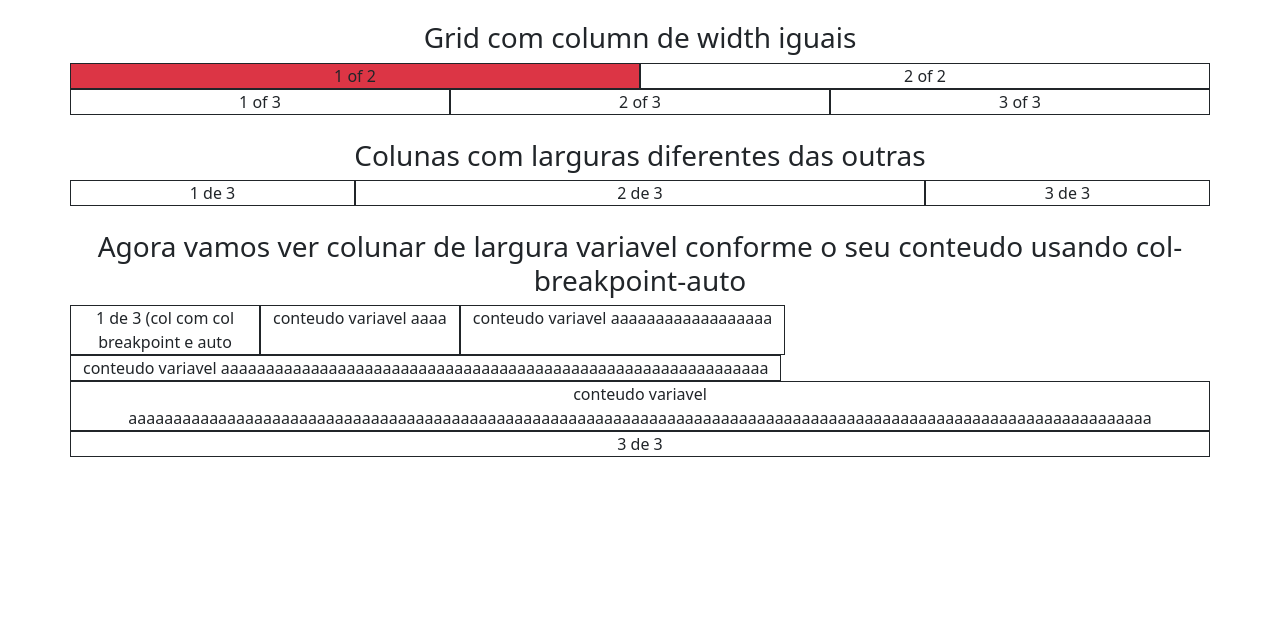
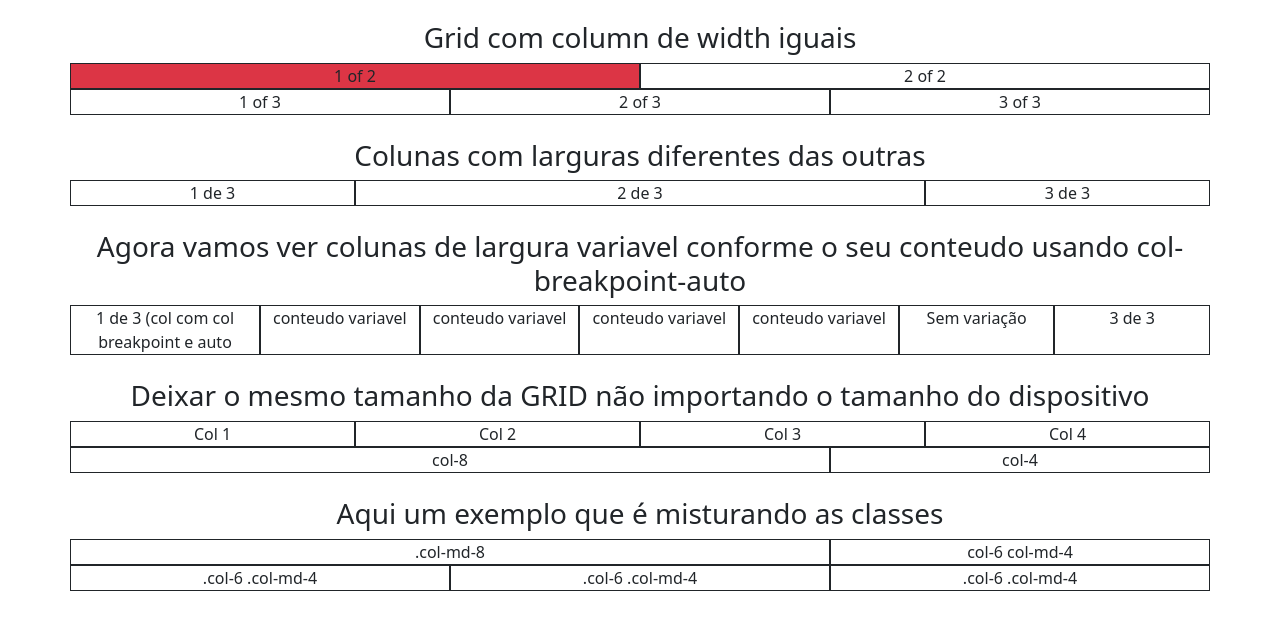
Before and after one commit to washinglopes93/bootstrap5cursowebdesign-, a plain HTML site: page 98-99 2 Documentation.html in a window 1280 px wide. Shown: the part 765-1394 px from the top of the page. Before the commit the page ends 1262 px from the top, so only its background shows below. Drawn offline with nearby package versions, Linux system fonts and the light colour scheme.

Commit message:
Misturando classes na GRID

```diff
--- a/98-99Documentation.html
+++ b/98-99 2 Documentation.html
@@ -142,17 +142,60 @@
 
 <br>
 
-<div class="container text-center"><h3>Agora vamos ver colunar de largura variavel conforme o seu conteudo usando col-breakpoint-auto</h3></div>
+<div class="container text-center"><h3>Agora vamos ver colunas de largura variavel conforme o seu conteudo usando col-breakpoint-auto</h3></div>
 <div class="container text-center">
   <div class="row">
     <div class="col col-lg-2 border border-dark"> 1 de 3 (col com col breakpoint e auto </div>
-    <div class="col-md-auto border border-dark">conteudo variavel aaaa</div>
-    <div class="col-md-auto border border-dark">conteudo variavel aaaaaaaaaaaaaaaaaa</div>
-    <div class="col-md-auto border border-dark">conteudo variavel aaaaaaaaaaaaaaaaaaaaaaaaaaaaaaaaaaaaaaaaaaaaaaaaaaaaaaaaaaaaa</div>
-    <div class="col-md-auto border border-dark">conteudo variavel aaaaaaaaaaaaaaaaaaaaaaaaaaaaaaaaaaaaaaaaaaaaaaaaaaaaaaaaaaaaaaaaaaaaaaaaaaaaaaaaaaaaaaaaaaaaaaaaaaaaaaaaaaaaaaaaaa</div>
+    <div class="col-md-auto border border-dark">conteudo variavel </div>
+    <div class="col-md-auto border border-dark">conteudo variavel </div>
+    <div class="col-md-auto border border-dark">conteudo variavel </div>
+    <div class="col-md-auto border border-dark">conteudo variavel </div>
+    <div class="col border border-dark">Sem variação </div>
     <div class="col col=lg-2 border border-dark">3 de 3</div>
   </div>
 </div>
+
+<!--Sinceramente eu não vi nenhuma diferença e não saberia dizer a aplicação disso-->
+<br>
+
+<!--Aqui eu acredito que ele esta falando sobre classe col-* onde você quer especificar que a grid tenha o mesmo tamanho para dispositivos pequeno
+e grandes.-->
+<!--Eu não devo estar entendo porque estou esquecendo de especionar e alterar o tamanho da tela-->
+
+<div class="container text-center"><h3>Deixar o mesmo tamanho da GRID não importando o tamanho do dispositivo</h3></div>
+<div class="container text-center">
+  <div class="row">
+    <div class="col border border-dark">Col 1</div>
+    <div class="col border border-dark">Col 2</div>
+    <div class="col border border-dark">Col 3</div>
+    <div class="col border border-dark">Col 4</div>
+  </div>
+  <div class="row">
+    <div class="col-8 border border-dark">col-8</div>
+    <div class="col-4 border border-dark">col-4</div>
+  </div>
+</div>
+
+<br>
+
+<!--mais um exemplo de reponsividade quando vc programa a tabela para ficar de um terminado tamanho quando a tela do dispositivo é tanto-->
+
+<div class="container text-center"><h3>Aqui um exemplo que é misturando as classes</h3></div>
+<div class="container text-center">
+  <div class="row">
+    <div class="col-md-8 border border-dark">.col-md-8</div>
+    <div class="col-6 col-md-4 border border-dark">col-6 col-md-4</div>
+  </div>
+
+  <div class="row">
+    <div class="col-6 col-md-4 border border-dark">.col-6 .col-md-4</div>
+    <div class="col-6 col-md-4 border border-dark">.col-6 .col-md-4</div>
+    <div class="col-6 col-md-4 border border-dark">.col-6 .col-md-4</div>
+  </div>
+</div>
+
+
+
 
 <br>
   <header>
```
Also changed, not shown: 97 1 Cores.html (renamed from 97cores.html), 97 2 Documentaçãobootstrap.html (renamed from 97-documentaçãobootstrap.html), 98-99 1 Grade.html (renamed from 98-99grade.html).
